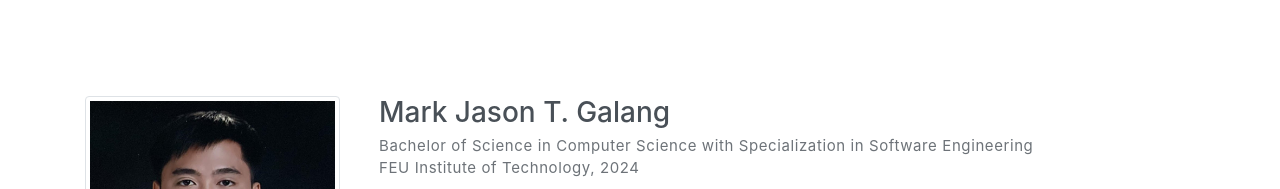
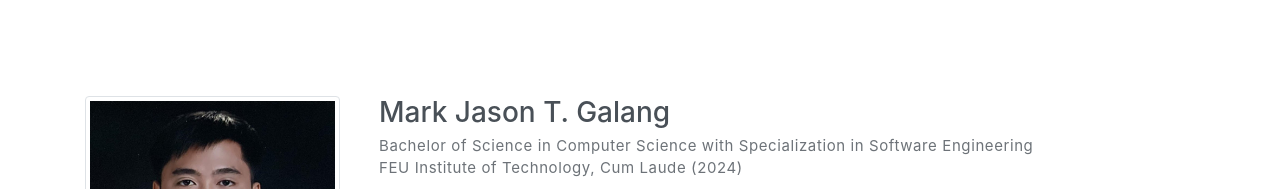
Before and after one commit to markjasongalang/markjason-portfolio, a website: page index.html in a window 1280 px wide. Shown: the part 800-989 px from the top of the page. Drawn offline with Linux system fonts and the light colour scheme.

Commit message:
modified about section

```diff
--- a/index.html
+++ b/index.html
@@ -90,7 +90,7 @@
                     </div>
                     <div class="pl-md-4 col-md-9">
                         <h6 class="title">Mark Jason T. Galang</h6>
-                        <p class="subtitle">Bachelor of Science in Computer Science with Specialization in Software Engineering<br>FEU Institute of Technology, 2024</p>
+                        <p class="subtitle">Bachelor of Science in Computer Science with Specialization in Software Engineering<br>FEU Institute of Technology, Cum Laude (2024)</p>
                         <p>As a recent computer science graduate, I am equipped with the knowledge and skills necessary to excel in a rapidly evolving tech industry. Throughout my academics and hands-on experience, I have gained competence in technologies such as React, C#, .NET, SQL, PHP, and more. Lastly, my passion for technology extends beyond the classroom because I've participated in various competitive programming contests (data structures and algorithms).</p>
                     </div>
                 </div>
```
